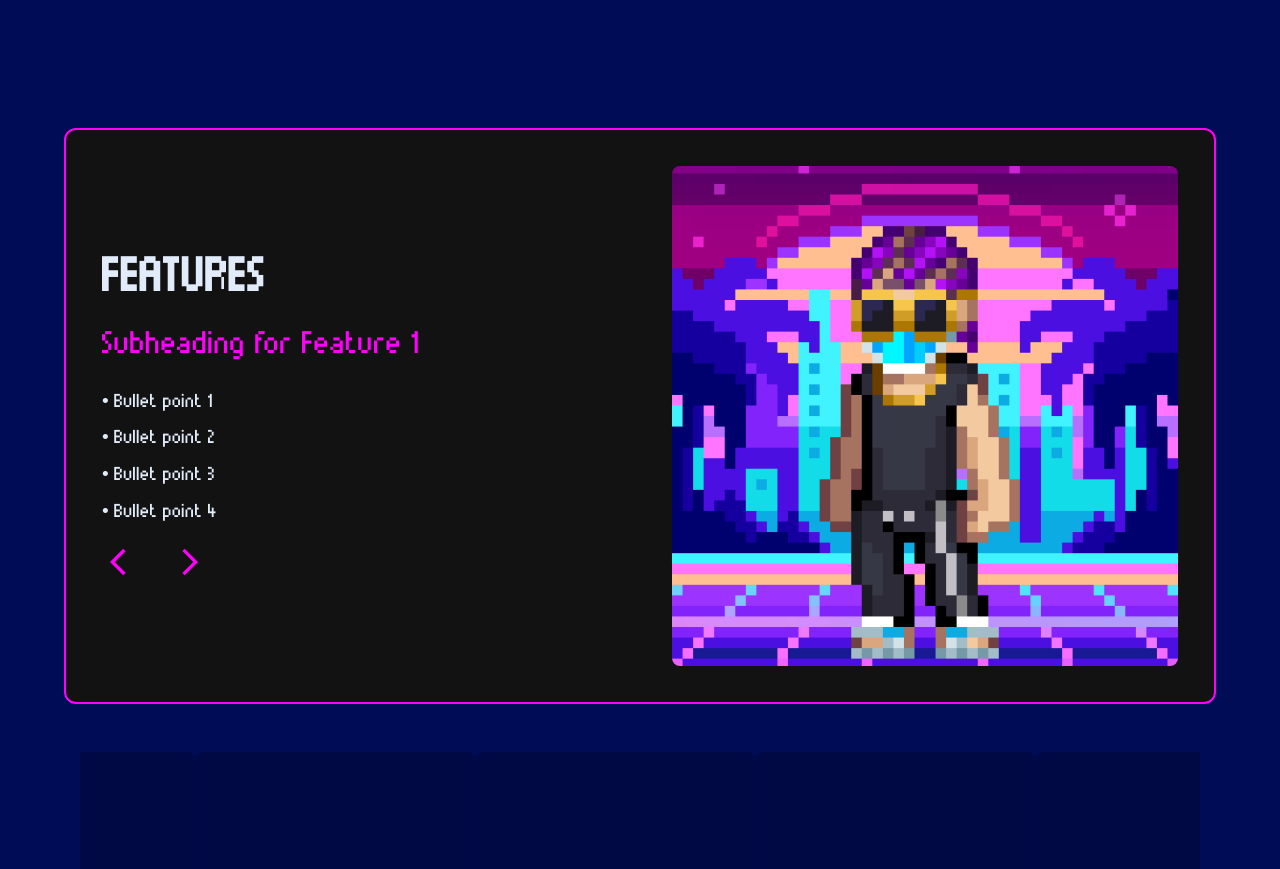
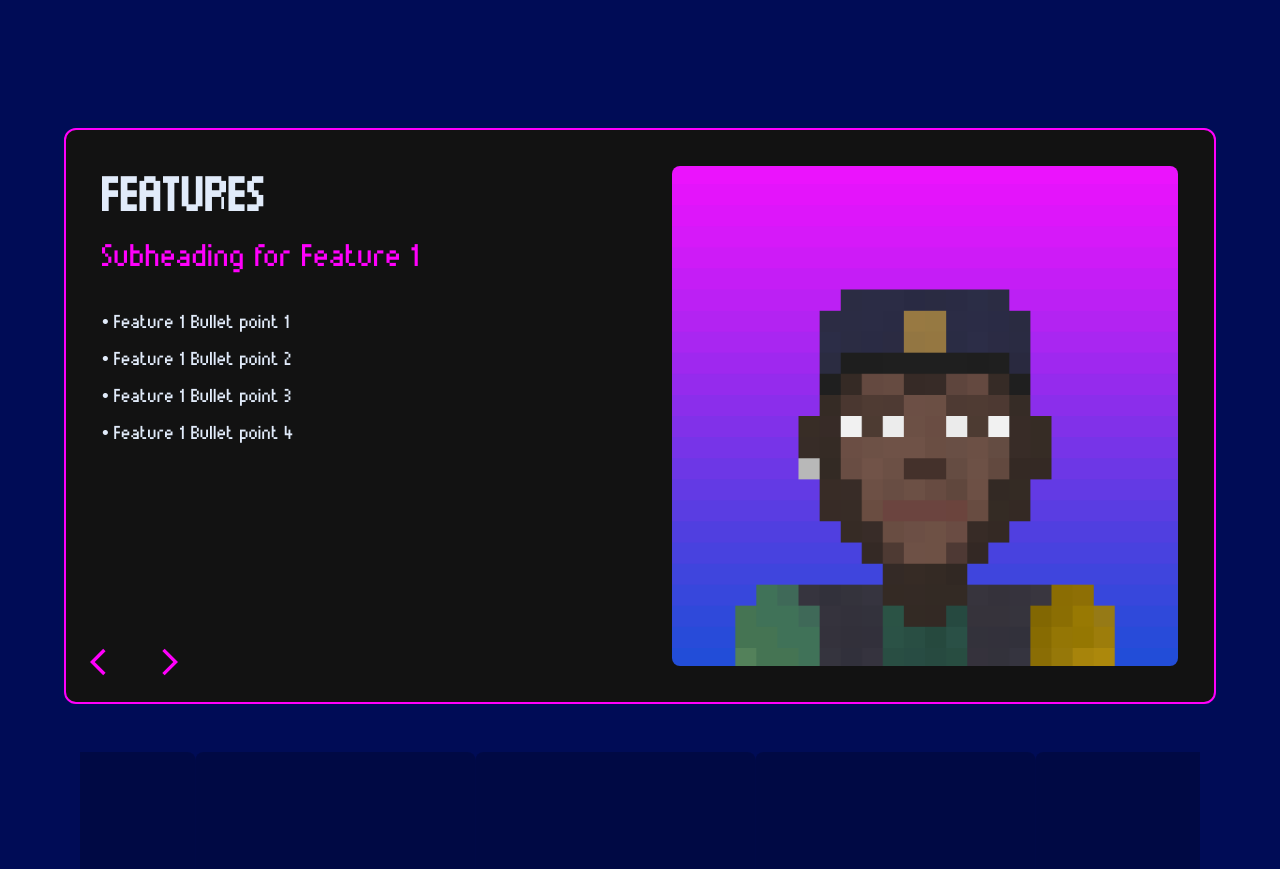
Before and after one commit to gammahazard/CyberVerse-v2, a Next.js app: page / in a window 1280 px wide. Shown: the part 1540-2409 px from the top of the page. Built offline with nearby package versions, Linux system fonts and the light colour scheme.

Commit message:
addition of features animations for transitioning between different features

```diff
--- a/src/components/Features.tsx
+++ b/src/components/Features.tsx
@@ -1,6 +1,6 @@
 import { Box, Typography, IconButton, useMediaQuery, List, ListItem, ListItemText } from '@mui/material';
 import { useState } from 'react';
-import { motion } from 'framer-motion';
+import { motion, AnimatePresence } from 'framer-motion';
 import ArrowBackIosIcon from '@mui/icons-material/ArrowBackIos';
 import ArrowForwardIosIcon from '@mui/icons-material/ArrowForwardIos';
 import { useTheme } from '@mui/material/styles';
@@ -10,21 +10,21 @@ const featuresData = [
     title: "Feature 1",
     subheading: "Subheading for Feature 1",
     description: [
-      "Bullet point 1",
-      "Bullet point 2",
-      "Bullet point 3",
-      "Bullet point 4",
+      "Feature 1 Bullet point 1",
+      "Feature 1 Bullet point 2",
+      "Feature 1 Bullet point 3",
+      "Feature 1 Bullet point 4",
     ],
-    image: "/gen3.png"
+    image: "/gen2.png"
   },
   {
     title: "Feature 2",
     subheading: "Subheading for Feature 2",
     description: [
-      "Bullet point 1",
-      "Bullet point 2",
-      "Bullet point 3",
-      "Bullet point 4",
+      " Feature 2 Bullet point 1",
+      " Feature 2 Bullet point 2",
+      " Feature 2 Bullet point 3",
+      " Feature 2 Bullet point 4",
     ],
     image: "/gen3.png"
   },
@@ -32,21 +32,21 @@ const featuresData = [
     title: "Feature 3",
     subheading: "Subheading for Feature 3",
     description: [
-      "Bullet point 1",
-      "Bullet point 2",
-      "Bullet point 3",
-      "Bullet point 4",
+      "Feature 3 Bullet point 1",
+      "Feature 3 Bullet point 2",
+      "Feature 3 Bullet point 3",
+      "Feature 3 Bullet point 4",
     ],
-    image: "/gen3.png"
+    image: "/gen2.png"
   },
   {
     title: "Feature 4",
     subheading: "Subheading for Feature 4",
     description: [
-      "Bullet point 1",
-      "Bullet point 2",
-      "Bullet point 3",
-      "Bullet point 4",
+      "Feature 4 Bullet point 1",
+      "Feature 4 Bullet point 2",
+      "Feature 4 Bullet point 3",
+      "Feature 4 Bullet point 4",
     ],
     image: "/gen3.png"
   },
@@ -54,26 +54,37 @@ const featuresData = [
     title: "Feature 5",
     subheading: "Subheading for Feature 5",
     description: [
-      "Bullet point 1",
-      "Bullet point 2",
-      "Bullet point 3",
-      "Bullet point 4",
+      "Feature 5 Bullet point 1",
+      "Feature 5 Bullet point 2",
+      "Feature 5 Bullet point 3",
+      "Feature 5 Bullet point 4",
     ],
-    image: "/gen3.png"
+    image: "/gen2.png"
   },
 ];
 
 const Features = () => {
   const [currentFeatureIndex, setCurrentFeatureIndex] = useState(0);
+  const [isAnimating, setIsAnimating] = useState(false);
   const theme = useTheme();
   const isMobile = useMediaQuery(theme.breakpoints.down('sm'));
 
   const handleNext = () => {
+    if (!isAnimating) {
+      setIsAnimating(true);
       setCurrentFeatureIndex((prevIndex) => (prevIndex + 1) % featuresData.length);
+    }
   };
 
   const handlePrev = () => {
+    if (!isAnimating) {
+      setIsAnimating(true);
       setCurrentFeatureIndex((prevIndex) => (prevIndex - 1 + featuresData.length) % featuresData.length);
+    }
+  };
+
+  const handleAnimationComplete = () => {
+    setIsAnimating(false);
   };
 
   const currentFeature = featuresData[currentFeatureIndex];
@@ -96,6 +107,7 @@ const Features = () => {
         border: '2px solid #FF00FC',
         borderRadius: '12px',
         padding: isMobile ? '10px' : '20px',
+        position: 'relative' // Ensure positioning context for the arrows
       }}
     >
       <Box
@@ -105,6 +117,7 @@ const Features = () => {
         flexDirection="column"
         alignItems="flex-start"
         order={{ xs: 2, md: 1 }}
+        sx={{ marginBottom: 'auto' }} // Adjusted margin to move content up
       >
         <Typography
           variant={isMobile ? "h4" : "h2"}
@@ -114,6 +127,7 @@ const Features = () => {
             color: '#E1EBFA',
             fontSize: isMobile ? '2rem' : '3rem',
             fontWeight: 700,
+            marginBottom: '10px', // Adjusted margin to move content up
           }}
         >
           FEATURES
@@ -126,10 +140,20 @@ const Features = () => {
             color: '#FF00FC',
             fontSize: isMobile ? '1.5rem' : '2rem',
             fontWeight: 500,
+            marginBottom: '20px', // Adjusted margin to move content up
           }}
         >
           {currentFeature.subheading}
         </Typography>
+        <Box sx={{ position: 'relative', width: '100%' }}>
+          <AnimatePresence initial={false} onExitComplete={handleAnimationComplete}>
+            <motion.div
+              key={currentFeatureIndex}
+              initial={{ opacity: 0, position: 'absolute', width: '100%' }}
+              animate={{ opacity: 1, position: 'absolute', width: '100%' }}
+              exit={{ opacity: 0 }}
+              transition={{ duration: 0.6 }} // Increased duration to make the fade more noticeable
+            >
               <List>
                 {currentFeature.description.map((point, index) => (
                   <ListItem key={index} sx={{ color: '#E1EBFA', padding: '0' }}>
@@ -139,13 +163,8 @@ const Features = () => {
                   </ListItem>
                 ))}
               </List>
-        <Box display="flex" gap={2}>
-          <IconButton onClick={handlePrev} style={{ color: '#FF00FC' }}>
-            <ArrowBackIosIcon style={{ fontSize: '2rem' }} />
-          </IconButton>
-          <IconButton onClick={handleNext} style={{ color: '#FF00FC' }}>
-            <ArrowForwardIosIcon style={{ fontSize: '2rem' }} />
-          </IconButton>
+            </motion.div>
+          </AnimatePresence>
         </Box>
       </Box>
       <Box
@@ -166,6 +185,7 @@ const Features = () => {
             height: isMobile ? '300px' : '500px', // Set height on mobile to ensure visibility
           }}
         >
+          <AnimatePresence initial={false} onExitComplete={handleAnimationComplete}>
             <motion.img
               key={currentFeature.image}
               src={currentFeature.image} // Path to your image
@@ -174,13 +194,31 @@ const Features = () => {
                 width: '100%',
                 height: '100%',
                 objectFit: 'cover',
+                position: 'absolute',
               }}
               initial={{ opacity: 0 }}
-            animate={{ opacity: 1 }}
+              animate={{ opacity: 1, transition: { delay: 0.2 } }}
               exit={{ opacity: 0 }}
-            transition={{ duration: 0.5 }}
+              transition={{ duration: 0.6 }} // Increased duration to make the fade more noticeable
             />
+          </AnimatePresence>
         </Box>
+      </Box>
+      <Box
+        sx={{
+          position: 'absolute',
+          bottom: 16,
+          left: 16,
+          display: 'flex',
+          gap: 2,
+        }}
+      >
+        <IconButton onClick={handlePrev} style={{ color: '#FF00FC' }} disabled={isAnimating}>
+          <ArrowBackIosIcon style={{ fontSize: '2rem' }} />
+        </IconButton>
+        <IconButton onClick={handleNext} style={{ color: '#FF00FC' }} disabled={isAnimating}>
+          <ArrowForwardIosIcon style={{ fontSize: '2rem' }} />
+        </IconButton>
       </Box>
     </Box>
   );
```
Lines whose indentation alone changed are shown as unchanged.
